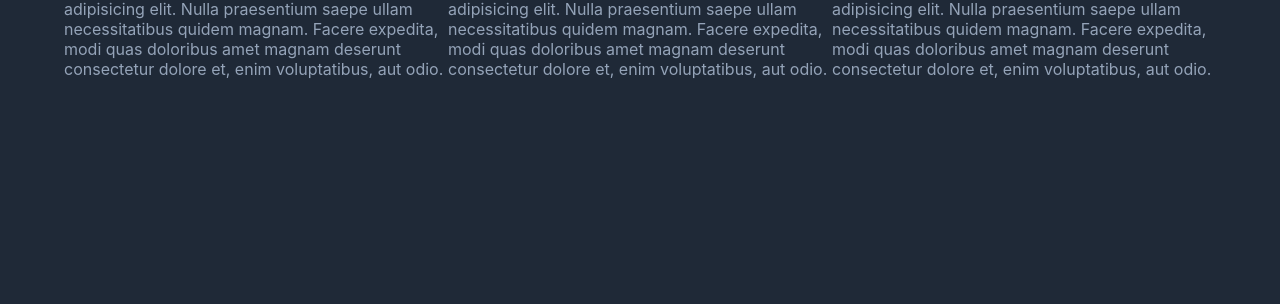
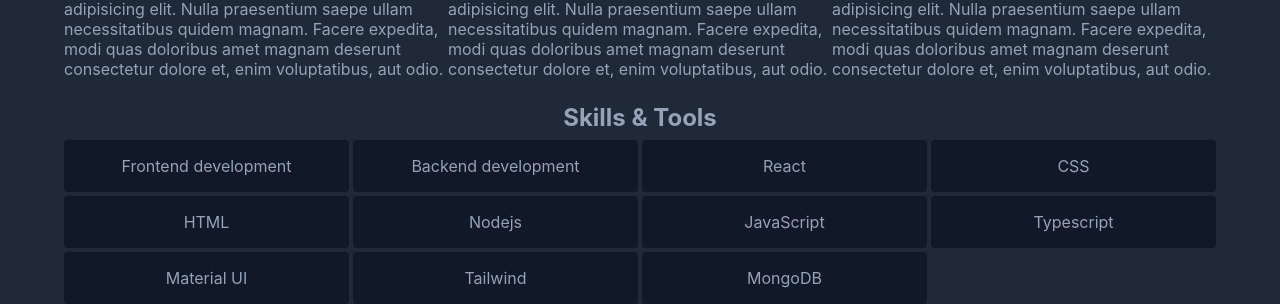
Before and after one commit to GHOST-Aram/my-portfolio, a React (Create React App) app: page / in a window 1280 px wide. Shown: the part 813-1117 px from the top of the page. Before the commit the page ends 908 px from the top, so only its background shows below. Built offline with nearby package versions, Linux system fonts and the light colour scheme.

Commit message:
feat: Create skill component
      - Create and display skills component
      - Create SkillPallet component for rendering skill name

```diff
--- a/src/App.tsx
+++ b/src/App.tsx
@@ -2,6 +2,7 @@
 import Navbar from './components/Navbar';
 import Hero from './containers/Hero';
 import Projects from './containers/Projects';
+import Skills from './containers/Skills';
 
 function App() {
 	return (
@@ -11,6 +12,7 @@
 			</Header>
 			<Hero />
 			<Projects />
+			<Skills />
 		</div>
 	);
 }
--- /dev/null
+++ b/src/components/SkillPallet.tsx
@@ -0,0 +1,11 @@
+const SkillPallet = ({ skill }: SkillPalletProps) => {
+  return (
+    <span className='skill-pallet'>{ skill }</span>
+  )
+}
+
+interface SkillPalletProps{
+    skill: string
+}
+
+export default SkillPallet
--- /dev/null
+++ b/src/containers/Skills.tsx
@@ -0,0 +1,23 @@
+import SectionTitle from '../components/SectionTitle'
+import SkillPallet from '../components/SkillPallet'
+const Skills = () => {
+  return (
+    <section>
+        <SectionTitle text='Skills & Tools'/>
+        <div className="container skills">
+            {
+                skills.map(skill => (
+                    <SkillPallet skill={skill}/>
+                ))
+            }
+        </div>
+    </section>
+  )
+}
+
+const skills: string[] = [
+'Frontend development', 'Backend development', 'React',
+'CSS', 'HTML', 'Nodejs', 'JavaScript' , 'Typescript',
+'Material UI', 'Tailwind', 'MongoDB'
+]
+export default Skills
--- a/src/styles/index.css
+++ b/src/styles/index.css
@@ -74,6 +74,19 @@
 	color: #94a3b8;
 	margin: auto;
 }
+.skills{
+	display: grid;
+	grid-template-columns: repeat(4, 1fr);
+	gap: .25rem;
+}
+.skill-pallet{
+	padding-inline: 2rem;
+	padding-block: 1rem;
+	border-radius: .25rem;
+	color: #94a3b8;
+	background-color: #111827	;
+	text-align: center;
+}
 .text-center{
 	text-align: center;
 }
```
Also changed, not shown: 1 other file (tests, documents, lock files or other folders).
